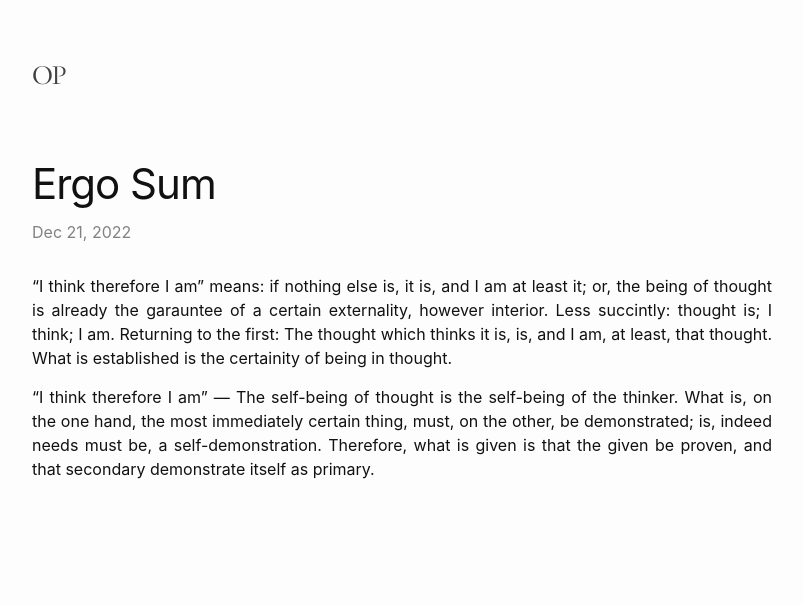
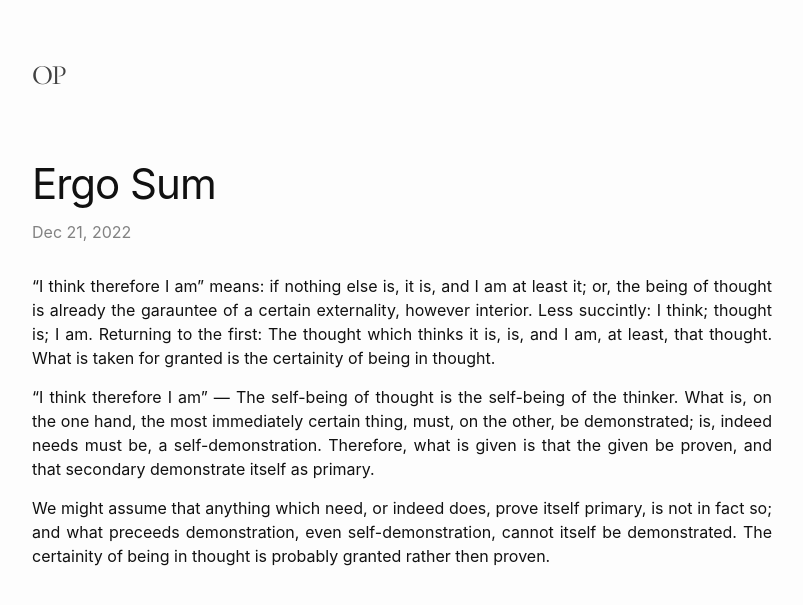
Before and after one commit to TheatrumMundi/TheatrumMundi, a Jekyll site: the page built from _posts/2022-12-21-ergo-sum.markdown, in a window 1280 px wide. Shown: the top 605 px of the page, without its empty margins (238-1041 px from the left). Built offline with Jekyll 4.4.1, drawn with Linux system fonts in a browser that asks for light colours; some web fonts are replaced.

Commit message:
Update 2022-12-21-ergo-sum.markdown

```diff
--- a/_posts/2022-12-21-ergo-sum.markdown
+++ b/_posts/2022-12-21-ergo-sum.markdown
@@ -5,6 +5,8 @@ date:   2022-12-21 21:14:00 +0100
 categories: jekyll update
 ---
 
-“I think therefore I am” means: if nothing else is, it is, and I am at least it; or, the being of thought is already the garauntee of a certain externality, however interior. Less succintly: thought is; I think; I am. Returning to the first: The thought which thinks it is, is, and I am, at least, that thought. What is established is the certainity of being in thought.
+“I think therefore I am” means: if nothing else is, it is, and I am at least it; or, the being of thought is already the garauntee of a certain externality, however interior. Less succintly: I think; thought is; I am. Returning to the first: The thought which thinks it is, is, and I am, at least, that thought. What is taken for granted is the certainity of being in thought.
 
 "I think therefore I am" — The self-being of thought is the self-being of the thinker. What is, on the one hand, the most immediately certain thing, must, on the other, be demonstrated; is, indeed needs must be, a self-demonstration. Therefore, what is given is that the given be proven, and that secondary demonstrate itself as primary.
+
+We might assume that anything which need, or indeed does, prove itself primary, is not in fact so; and what preceeds demonstration, even self-demonstration, cannot itself be demonstrated. The certainity of being in thought is probably granted rather then proven.
```
